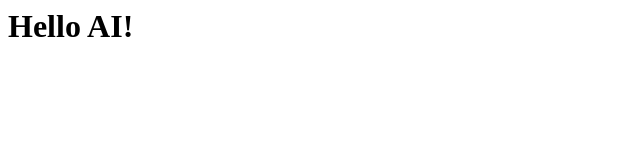
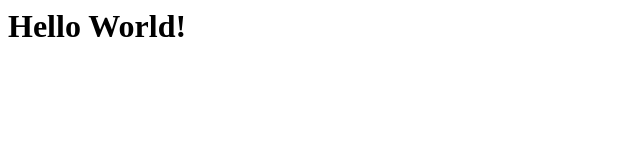
Before and after one commit to www42/demo, a plain HTML site: page index.html in a window 1280 px wide. Shown: the whole page, without its empty margins (0-640 px from the left). Drawn offline with Linux system fonts and the light colour scheme.

Commit message:
Hello world

```diff
--- a/index.html
+++ b/index.html
@@ -1,3 +1,3 @@
 <html>
-    <h1>Hello AI!</h1>
+    <h1>Hello World!</h1>
 </html>
```
